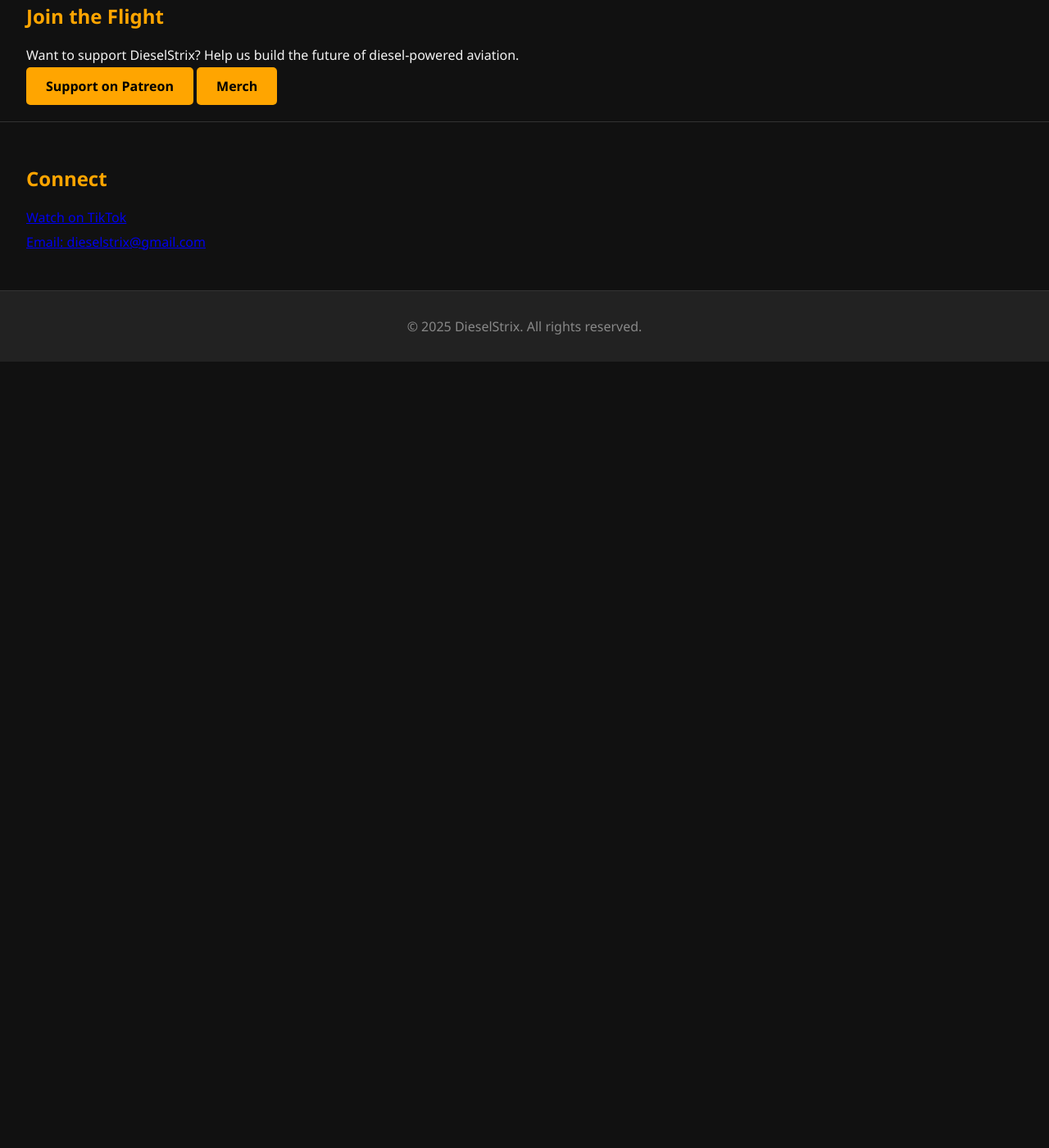
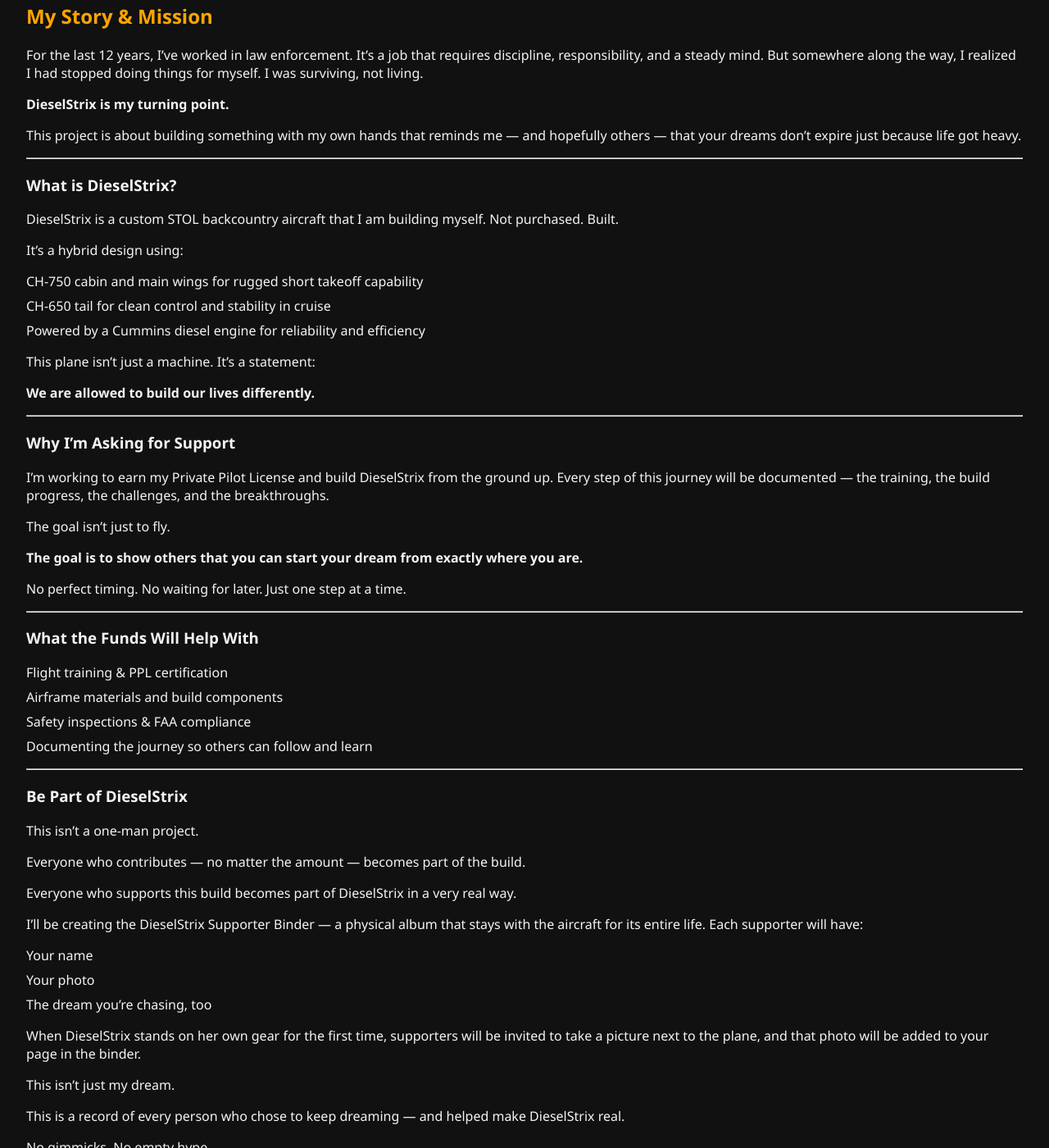
Before and after one commit to Diesel-Owl/Dieselstrix, a plain HTML site: page index.html in a window 1280 px wide. Shown: the part 1400-2800 px from the top of the page at 82% size. Before the commit the page ends 1841 px from the top, so only its background shows below. Drawn offline with Linux system fonts and the light colour scheme.

Commit message:
Update index.html

```diff
--- a/index.html
+++ b/index.html
@@ -36,7 +36,76 @@
         <h2>Current Build</h2>
         <p>We're integrating diesel torque into the sky. The project features a Cummins R2.8 turbo diesel engine, custom mounting, and precision craftsmanship — all designed to break barriers in backcountry flight.</p>
     </section>
+<section class="journey">
+    <h2>My Story & Mission</h2>
 
+    <p>For the last 12 years, I’ve worked in law enforcement. It’s a job that requires discipline, responsibility, and a steady mind. But somewhere along the way, I realized I had stopped doing things for myself. I was surviving, not living.</p>
+
+    <p><strong>DieselStrix is my turning point.</strong></p>
+
+    <p>This project is about building something with my own hands that reminds me — and hopefully others — that your dreams don’t expire just because life got heavy.</p>
+
+    <hr>
+
+    <h3>What is DieselStrix?</h3>
+    <p>DieselStrix is a custom STOL backcountry aircraft that I am building myself. Not purchased. Built.</p>
+    <p>It’s a hybrid design using:</p>
+    <ul>
+        <li>CH-750 cabin and main wings for rugged short takeoff capability</li>
+        <li>CH-650 tail for clean control and stability in cruise</li>
+        <li>Powered by a Cummins diesel engine for reliability and efficiency</li>
+    </ul>
+    <p>This plane isn’t just a machine. It’s a statement:</p>
+    <p><strong>We are allowed to build our lives differently.</strong></p>
+
+    <hr>
+
+    <h3>Why I’m Asking for Support</h3>
+    <p>I’m working to earn my Private Pilot License and build DieselStrix from the ground up. Every step of this journey will be documented — the training, the build progress, the challenges, and the breakthroughs.</p>
+    <p>The goal isn’t just to fly.</p>
+    <p><strong>The goal is to show others that you can start your dream from exactly where you are.</strong></p>
+    <p>No perfect timing. No waiting for later. Just one step at a time.</p>
+
+    <hr>
+
+    <h3>What the Funds Will Help With</h3>
+    <ul>
+        <li>Flight training & PPL certification</li>
+        <li>Airframe materials and build components</li>
+        <li>Safety inspections & FAA compliance</li>
+        <li>Documenting the journey so others can follow and learn</li>
+    </ul>
+
+    <hr>
+
+    <h3>Be Part of DieselStrix</h3>
+    <p>This isn’t a one-man project.</p>
+    <p>Everyone who contributes — no matter the amount — becomes part of the build.</p>
+    <p>Everyone who supports this build becomes part of DieselStrix in a very real way.</p>
+
+    <p>I’ll be creating the DieselStrix Supporter Binder — a physical album that stays with the aircraft for its entire life. Each supporter will have:</p>
+    <ul>
+        <li>Your name</li>
+        <li>Your photo</li>
+        <li>The dream you’re chasing, too</li>
+    </ul>
+
+    <p>When DieselStrix stands on her own gear for the first time, supporters will be invited to take a picture next to the plane, and that photo will be added to your page in the binder.</p>
+
+    <p>This isn’t just my dream.</p>
+    <p>This is a record of every person who chose to keep dreaming — and helped make DieselStrix real.</p>
+
+    <p>No gimmicks. No empty hype.</p>
+    <p>Just real work, done step by step, honored by the people who believed in it.</p>
+
+    <hr>
+
+    <h3>Closing</h3>
+    <p>I’m not running away from my life. I’m building the next chapter of it.</p>
+    <p>If DieselStrix inspires even one person to pick their dream back up — that’s enough.</p>
+
+    <p><strong>Thank you for being part of this.</strong></p>
+</section>
     <section class="support">
         <h2>Join the Flight</h2>
         <p>Want to support DieselStrix? Help us build the future of diesel-powered aviation.</p>
```
